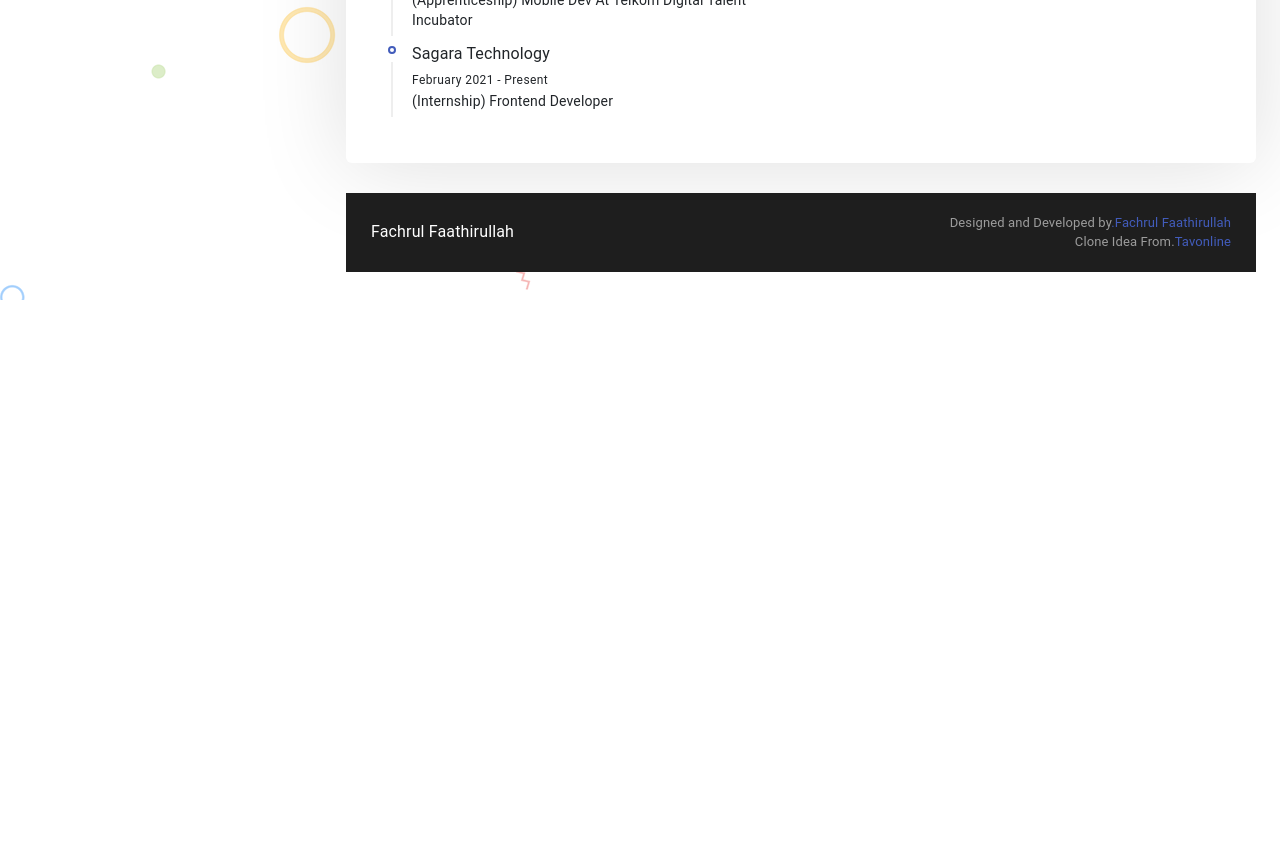
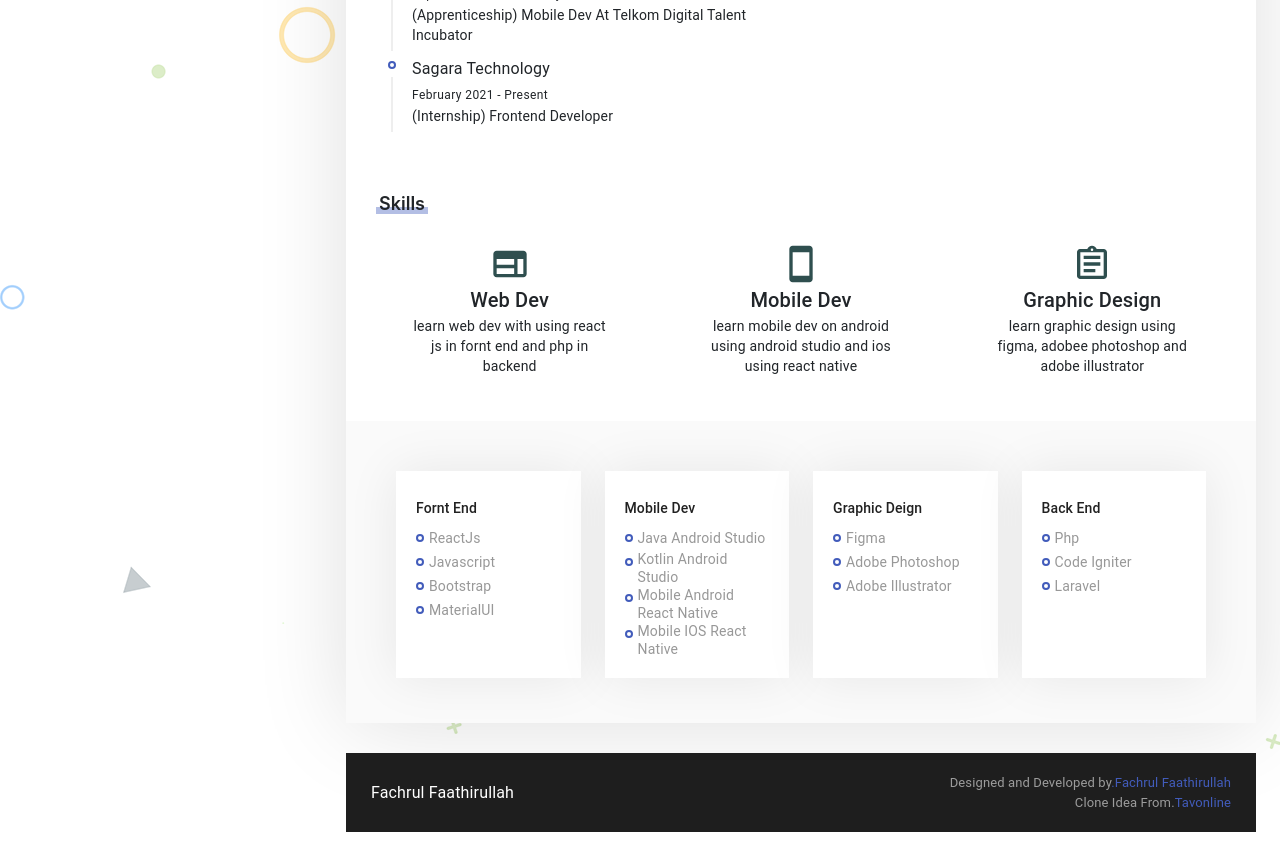
Before and after one commit to ffaathirullah/Portfolio--react-materialUI-, a React (Create React App) app: page / in a window 1280 px wide. Shown: the part 1260-2120 px from the top of the page. Before the commit the page ends 1560 px from the top, so only its background shows below. Built offline with nearby package versions, Linux system fonts and the light colour scheme.

Commit message:
resume page (service)

```diff
--- a/src/App.css
+++ b/src/App.css
@@ -11,11 +11,20 @@
 .mb_30 {
   margin-bottom: 30px !important;
 }
+.mb_45 {
+  margin-bottom: 45px !important;
+}
 .p_30 {
   padding: 30px !important;
 }
+.p_50 {
+  padding: 50px !important;
+}
 .pb_45 {
   padding-bottom: 45px !important;
+}
+.pt_45 {
+  padding-top: 45px !important;
 }
 
 @media (max-width: 991px) {
@@ -37,7 +46,6 @@
   -moz-border-radius: 6px;
   -webkit-border-radius: 6px;
   margin-bottom: 30px;
-  padding: 30px;
 }
 
 .section_title {
@@ -62,3 +70,12 @@
   left: 0;
   background-color: var(--main-color);
 }
+
+.section {
+  padding-left: 30px;
+  padding-right: 30px;
+}
+
+.graybg {
+  background-color: #fafafa;
+}
--- a/src/pages/Resume/Resume.css
+++ b/src/pages/Resume/Resume.css
@@ -19,3 +19,60 @@
   font-size: small;
   margin-top: 6px;
 }
+
+.service {
+  height: 100%;
+  text-align: center;
+}
+
+.service .service_title {
+  font-size: 16px !important;
+  font-weight: 500 !important;
+  line-height: 35px !important;
+  text-align: center;
+}
+
+.service .service_description {
+  color: #989898 !important;
+  border-color: var(--main-color) !important;
+  margin-right: 5px !important;
+  text-align: center;
+}
+.service_icon > .MuiSvgIcon-root {
+  font-size: 40px !important;
+  margin-left: 0 !important;
+  font-weight: 300 !important;
+  color: darkslategray !important;
+}
+
+.skillss {
+  border-radius: 0px !important;
+  padding: 20px !important;
+  box-shadow: 0px 0px 48px 0px rgba(4, 6, 4, 0.08) !important;
+  min-height: 186px !important;
+  height: 100% !important;
+}
+
+.skillss .skill_title {
+  font-size: 14px !important;
+  font-weight: 500 !important;
+  line-height: 35px !important;
+}
+
+.skillss .skill_description {
+  display: flex !important;
+  align-items: center !important;
+  color: #989898 !important;
+}
+.skillss .skill_description {
+  display: flex !important;
+  align-items: center !important;
+  color: #989898 !important;
+  font-weight: 400 !important;
+  line-height: 18px !important;
+}
+.skillss .skill_description .timeline_dot {
+  border-color: var(--main-color) !important;
+  padding: 2px !important;
+  margin-right: 5px !important;
+}
--- a/src/pages/Resume/index.js
+++ b/src/pages/Resume/index.js
@@ -13,11 +13,13 @@ import TimelineConnector from "@material-ui/lab/TimelineConnector";
 import TimelineContent from "@material-ui/lab/TimelineContent";
 import TimelineDot from "@material-ui/lab/TimelineDot";
 import SchoolIcon from "@material-ui/icons/School";
+import Icon from "@material-ui/core/Icon";
+import { Paper } from "@material-ui/core";
 
 const Resume = () => {
   return (
     <>
-      <Grid container className="section pb_45">
+      <Grid container className="section pb_45 pt_45">
         <Grid item className="section_title mb_30">
           <span></span>
           <h6 className="section_title_txt">About Me</h6>
@@ -28,7 +30,8 @@ const Resume = () => {
           </Typography>
         </Grid>
       </Grid>
-      <Grid container className="section">
+
+      <Grid container className="section mb_45">
         <Grid item className="section_title mb_30">
           <span></span>
           <h6 className="section_title_txt">Resume</h6>
@@ -81,8 +84,55 @@ const Resume = () => {
           </Grid>
         </Grid>
       </Grid>
-      <Grid container className=""></Grid>
-      <Grid container className=""></Grid>
+
+      <Grid container className="section mb_45">
+        <Grid item className="section_title mb_30">
+          <span></span>
+          <h6 className="section_title_txt">Skills</h6>
+        </Grid>
+        <Grid item xs={12}>
+          <Grid container spacing={3} justify="space-around">
+            {resumeData.services.map((service) => (
+              <Grid item xs={12} sm={6} md={3}>
+                <div className="service">
+                  <Icon className="service_icon">{service.icon}</Icon>
+                  <Typography variant="h6" className="serivce_title">
+                    {service.title}
+                  </Typography>
+                  <Typography variant="body2" className="serivce_description">
+                    {service.description}
+                  </Typography>
+                </div>
+              </Grid>
+            ))}
+          </Grid>
+        </Grid>
+      </Grid>
+
+      <Grid container className="section graybg pb_45 p_50">
+        <Grid item xs={12}>
+          <Grid container justify="space-between" spacing={3}>
+            {resumeData.skills.map((skill) => (
+              <Grid item xs={12} sm={6} md={3}>
+                <Paper elevation={0} className="skillss">
+                  <Typography variant="h6" className="skill_title">
+                    {skill.title}
+                  </Typography>
+                  {skill.description.map((element) => (
+                    <Typography variant="body2" className="skill_description">
+                      <TimelineDot
+                        variant="outlined"
+                        className="timeline_dot"
+                      />
+                      {element}
+                    </Typography>
+                  ))}
+                </Paper>
+              </Grid>
+            ))}
+          </Grid>
+        </Grid>
+      </Grid>
       <Grid container className=""></Grid>
     </>
   );
--- a/src/utils/resumeData.js
+++ b/src/utils/resumeData.js
@@ -1,5 +1,8 @@
 import LinkedInIcon from "@material-ui/icons/LinkedIn";
 import GitHubIcon from "@material-ui/icons/GitHub";
+import WebOutlinedIcon from "@material-ui/icons/WebOutlined";
+import SmartphoneOutlinedIcon from "@material-ui/icons/SmartphoneOutlined";
+import AssignmentOutlinedIcon from "@material-ui/icons/AssignmentOutlined";
 
 export default {
   name: "Fachrul Faathirullah",
@@ -53,17 +56,17 @@ export default {
     {
       title: "SDN Lengkong",
       date: "July 2005 - Juny 2011",
-      description: "Juara 2 Lomba Membaca Puisi",
+      description: "",
     },
     {
       title: "SMPN 1 Dayeuhkolot",
       date: "Juny 2011 - Juny 2014",
-      description: "Juara 2 Lomba Story Telling",
+      description: "",
     },
     {
       title: "SMK Telkom Bandung",
       date: "Juny 2015 - Juny 2018",
-      description: "Juara 2 Basketball",
+      description: "",
     },
     {
       title: "Telkom University",
@@ -83,4 +86,47 @@ export default {
       icon: <GitHubIcon />,
     },
   },
+  services: [
+    {
+      title: "Web Dev",
+      description:
+        "learn web dev with using react js in fornt end and php in backend",
+      icon: <WebOutlinedIcon />,
+    },
+    {
+      title: "Mobile Dev",
+      description:
+        "learn mobile dev on android using android studio and ios using react native ",
+      icon: <SmartphoneOutlinedIcon />,
+    },
+    {
+      title: "Graphic Design",
+      description:
+        "learn graphic design using figma, adobee photoshop and adobe illustrator",
+      icon: <AssignmentOutlinedIcon />,
+    },
+  ],
+  skills: [
+    {
+      title: "Fornt End",
+      description: ["ReactJs", "Javascript", "Bootstrap", "MaterialUI"],
+    },
+    {
+      title: "Mobile Dev",
+      description: [
+        "Java Android Studio",
+        "Kotlin Android Studio",
+        "Mobile Android React Native",
+        "Mobile IOS React Native",
+      ],
+    },
+    {
+      title: "Graphic Deign",
+      description: ["Figma", "Adobe Photoshop", "Adobe Illustrator"],
+    },
+    {
+      title: "Back End",
+      description: ["Php", "Code Igniter", "Laravel"],
+    },
+  ],
 };
```
